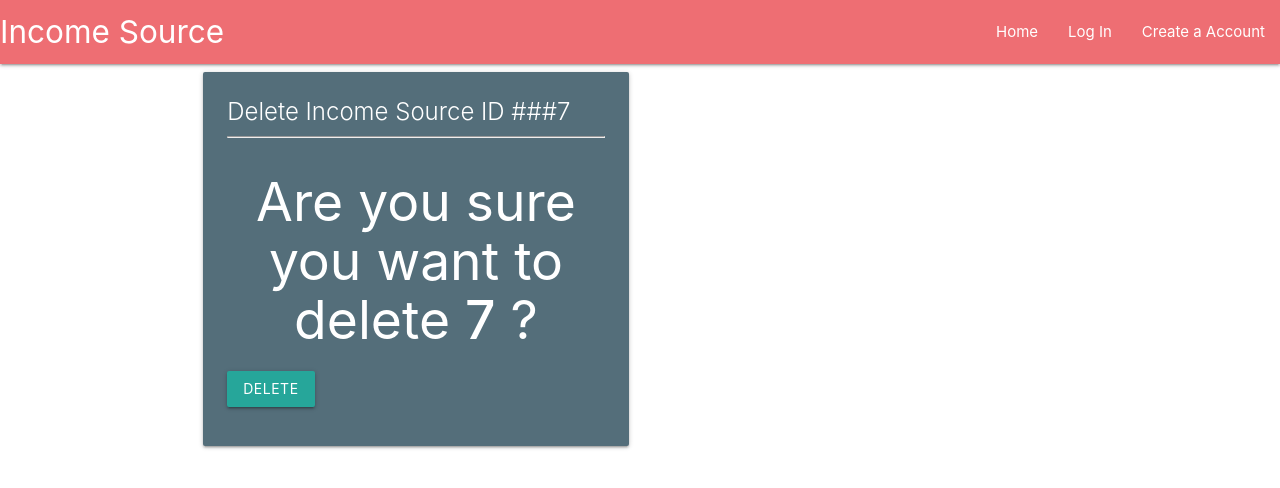
After one commit to joy1954islam/Daily-Income-Source-Project-Using-Django, a Django app: page /IncomeDelete/7 in a window 1280 px wide. The commit adds this page. Shown: the top 488 px of the page. Run offline with Django 3.2, Linux system fonts and the light colour scheme; data comes from the database, SQL or seed files in the repository; both versions use the stored data as it was after the commit; some libraries are stand-ins or nearby versions.

Commit message:
Daily or Monthly Income Source

```diff
--- /dev/null
+++ b/Income/templates/Income/IncomeDeleteForm.html
@@ -0,0 +1,24 @@
+{% extends 'SuperAdminNavbar.html' %}
+{% load crispy_forms_tags %}
+{% load materializecss %}
+{% load static %}
+
+{% block content %}
+<div class="row">
+    <div class="col s12 m6">
+      <div class="card blue-grey darken-1">
+        <div class="card-content white-text">
+          <span class="card-title">Delete Income Source ID ###{{ object.id}}</span>
+            <hr>
+          <form method="post">
+            {% csrf_token %}
+            <div class="alert alert-warning" role="alert">
+               <h2 align="center"> Are you sure you want to delete <strong>{{ object.id }}</strong> ?</h2>
+            </div>
+              <button type="submit" class="btn btn-danger">Delete</button>
+            </form>
+        </div>
+      </div>
+    </div>
+  </div>
+{% endblock content %}
--- a/Income/templates/Income/IncomeList.html
+++ b/Income/templates/Income/IncomeList.html
@@ -24,6 +24,7 @@
               <th>Source</th>
               <th>currency</th>
               <th>IncomeDate</th>
+              <th>Income Description</th>
               <th></th>
               <th></th>
           </tr>
@@ -36,12 +37,13 @@
             <td>{{ income.Source}}</td>
             <td>{{ income.currency}}</td>
             <td>{{ income.IncomeDate}}</td>
+            <td>{{ income.description}}</td>
             <td>
               <div class="row">
                 <div class="col s12 m6">
                   <div class="card">
                     <div class="card-image">
-                      <a href="{% url 'IncomeCreate' %}" class="btn-floating halfway-fab waves-effect waves-light green"><i class="material-icons">edit</i></a>
+                      <a href="{% url 'IncomeUpdate' income.id %}" class="btn-floating halfway-fab waves-effect waves-light green"><i class="material-icons">edit</i></a>
                     </div>
                   </div>
                 </div>
@@ -51,7 +53,7 @@
                 <div class="col s12 m6">
                   <div class="card">
                     <div class="card-image">
-                      <a href="{% url 'IncomeCreate' %}" class="btn-floating halfway-fab waves-effect waves-light red"><i class="material-icons">delete</i></a>
+                      <a href="{% url 'IncomeDelete' income.id %}" class="btn-floating halfway-fab waves-effect waves-light red"><i class="material-icons">delete</i></a>
                     </div>
                   </div>
                 </div>
--- a/Income/urls.py
+++ b/Income/urls.py
@@ -6,6 +6,8 @@ from Income import views
 urlpatterns = [
     path('IncomeHome/',views.IncomeHome,name='IncomeHome'),
     path('IncomeCreate/',views.IncomeCreate.as_view(),name='IncomeCreate'),
+    path('IncomeUpdate/<int:pk>',views.IncomeUpdate.as_view(),name='IncomeUpdate'),
+    path('IncomeDelete/<int:pk>',views.IncomeDelete.as_view(),name='IncomeDelete'),
     path('Income/',views.IncomeView.as_view(),name='Income'),
 
 ]
--- a/Income/views.py
+++ b/Income/views.py
@@ -26,3 +26,16 @@ class IncomeCreate(CreateView):
     def form_valid(self, form):
         form.instance.username = self.request.user
         return super().form_valid(form)
+
+
+class IncomeUpdate(UpdateView):
+    model = Income
+    form_class = IncomeForm
+    template_name = 'Income/IncomeUpdateForm.html'
+    success_url = '/Income/'
+
+
+class IncomeDelete(DeleteView):
+    model = Income
+    template_name = 'Income/IncomeDeleteForm.html'
+    success_url = '/Income/'
```
Also changed, not shown: Income/templates/Income/IncomeUpdateForm.html (added, +16 -0 lines), db.sqlite3.
